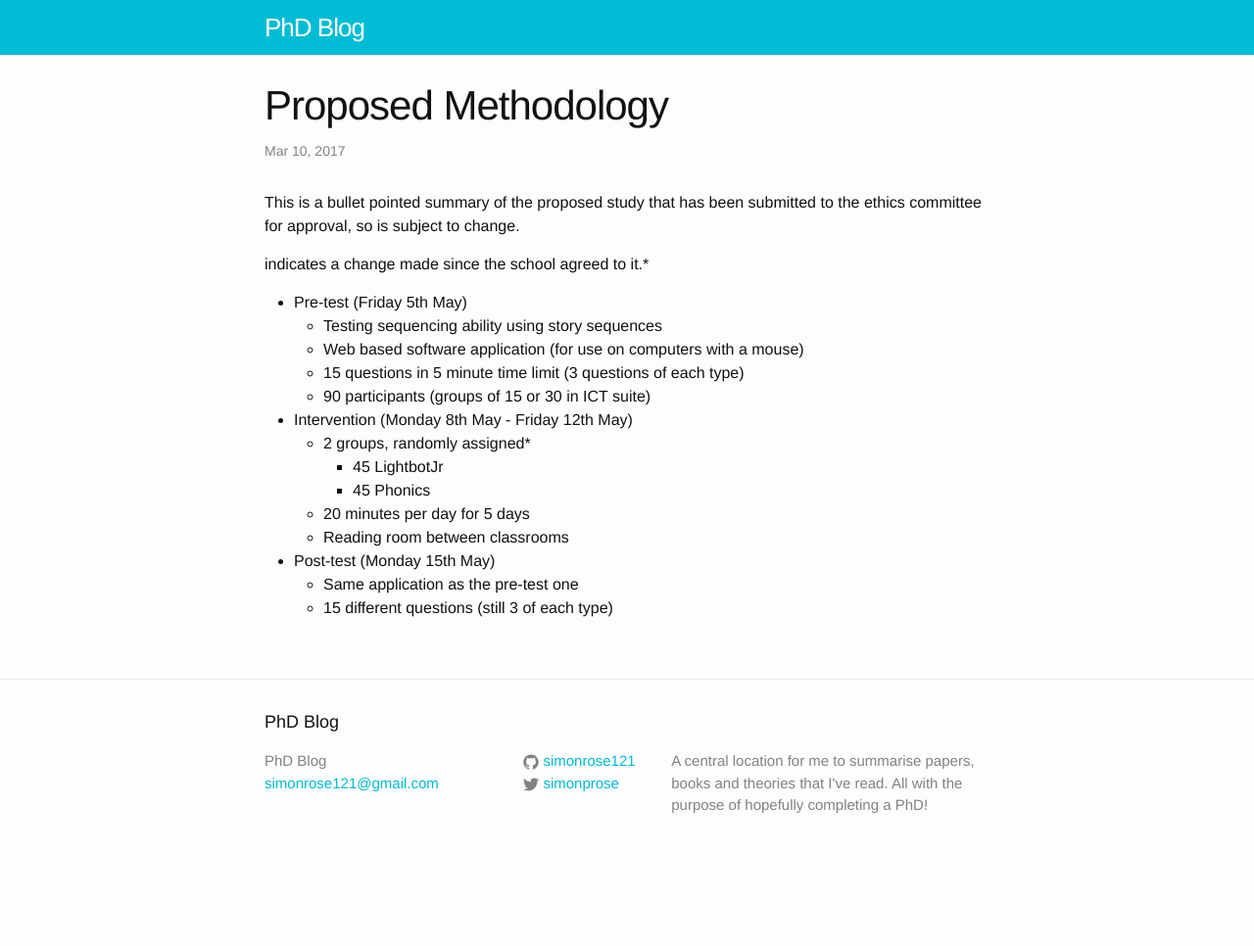
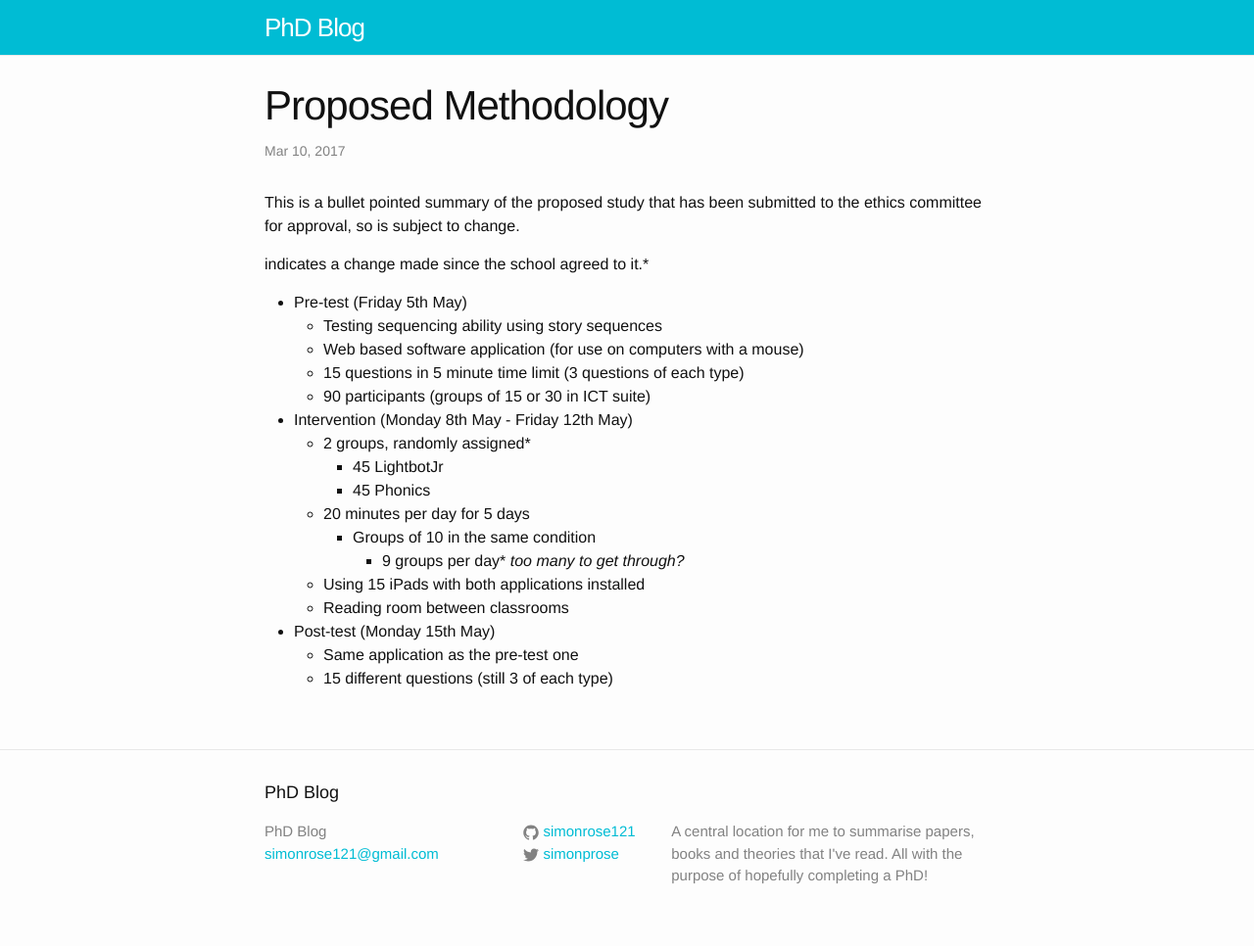
Before and after one commit to simonrose121/phd, a Jekyll site: the page built from _posts/2017-03-10-methodology.md, in a window 1280 px wide. Shown: the whole page at 98% size. Built offline with Jekyll 4.4.1, drawn with Linux system fonts in a browser that asks for light colours; before the commit the page ends 900 px from its top, so only the background shows below that.

Commit message:
Daily number of groups

```diff
--- a/_posts/2017-03-10-methodology.md
+++ b/_posts/2017-03-10-methodology.md
@@ -19,6 +19,9 @@ indicates a change made since the school agreed to it.*
 		- 45 LightbotJr
 		- 45 Phonics
 	- 20 minutes per day for 5 days
+		- Groups of 10 in the same condition
+			- 9 groups per day* *too many to get through?*
+	- Using 15 iPads with both applications installed
 	- Reading room between classrooms
 - Post-test (Monday 15th May)
 	- Same application as the pre-test one
```
